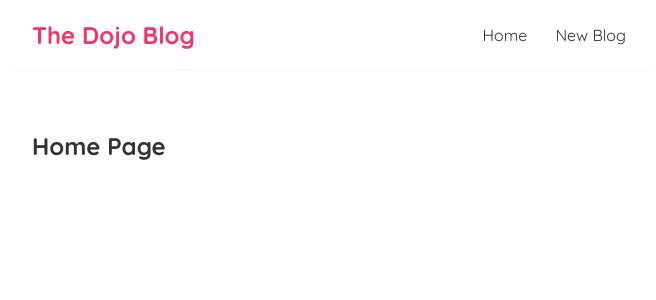
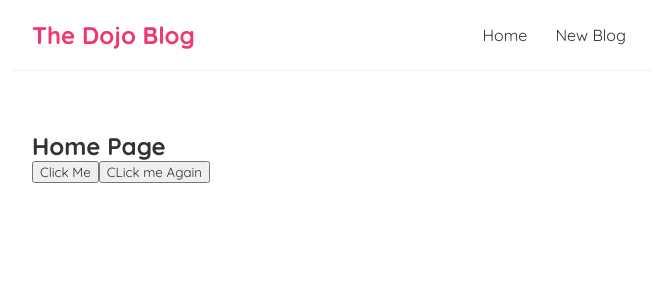
Before and after one commit to JoaoPedroVisconti/ReactTutorial_dojo-blog, a JavaScript app: page / in a window 1280 px wide. Shown: the top 300 px of the page, without its empty margins (308-964 px from the left). Built offline with nearby package versions, Linux system fonts and the light colour scheme; the HTML template or start-up script is replaced by a standard one.

Commit message:
Click Events part 1

```diff
--- a/src/Home.js
+++ b/src/Home.js
@@ -1,7 +1,17 @@
 const Home = () => {
+  const handleClick = () => {
+    console.log('Hello, World');
+  };
+
+  const handleClickAgain = (name) => {
+    console.log('Hello, ' + name);
+  };
+
   return (
     <div className="home">
       <h2>Home Page</h2>
+      <button onClick={handleClick}>Click Me</button>
+      <button onClick={() => handleClickAgain('Mario')}>CLick me Again</button>
     </div>
   );
 };
```
